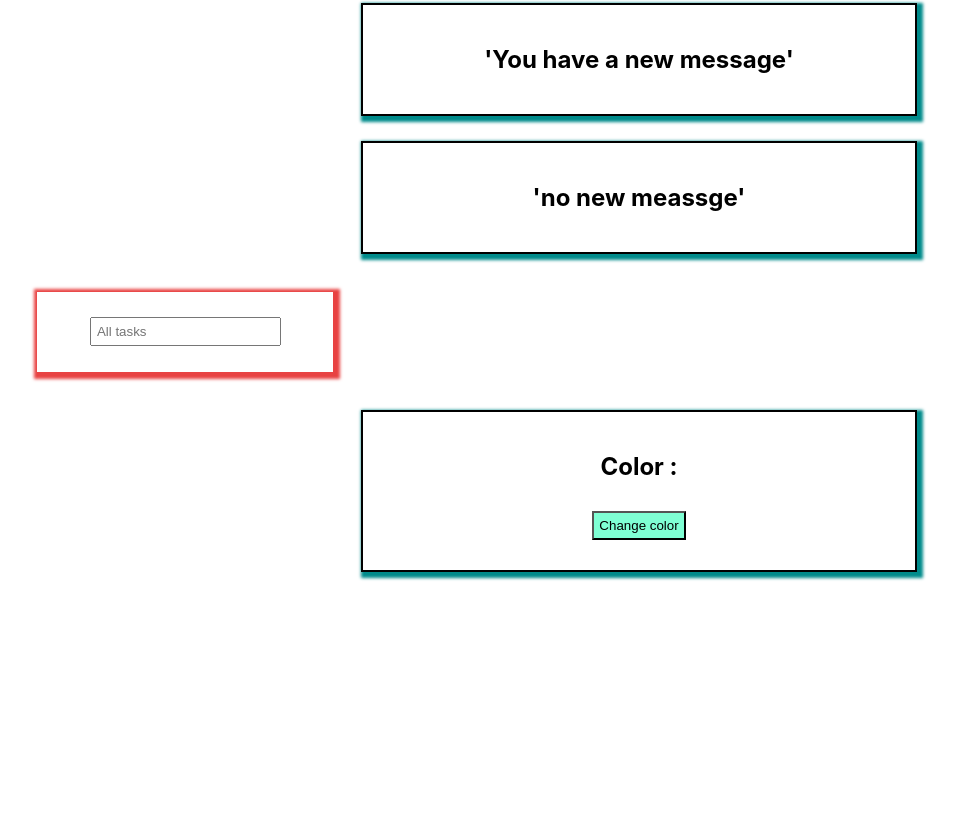
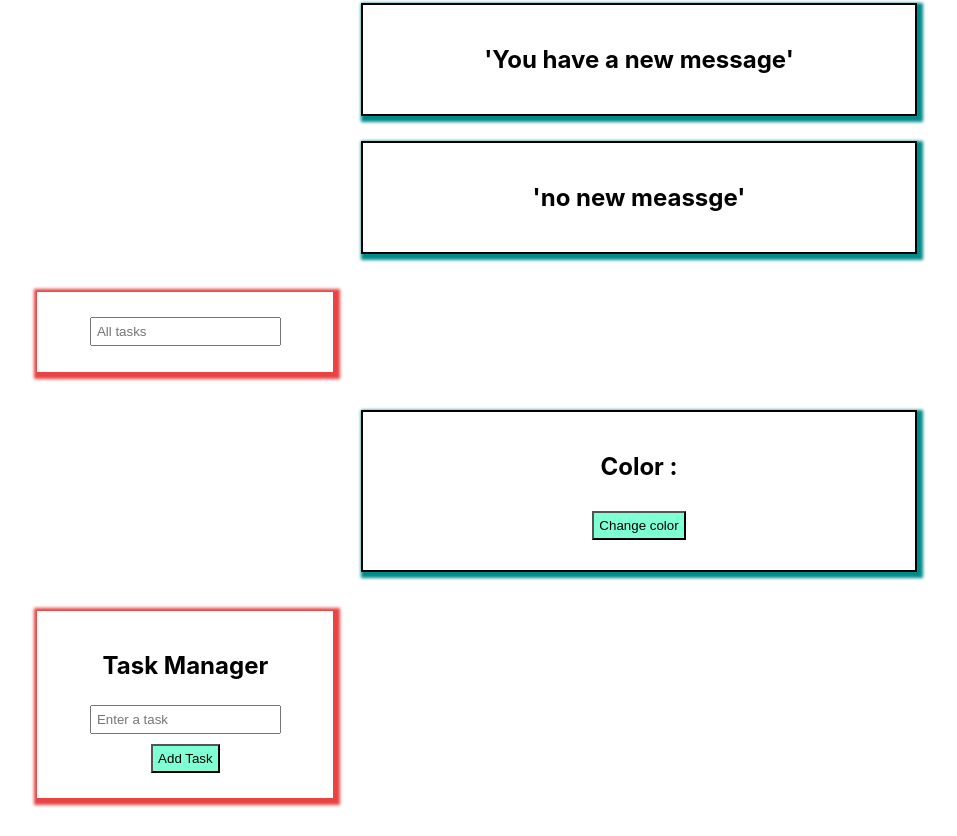
Before and after one commit to Pramod153/React_Complete, a React (Create React App) app: page / in a window 1280 px wide. Shown: the part 2366-3202 px from the top of the page, without its empty margins (1-958 px from the left). Before the commit the page ends 2964 px from the top, so only its background shows below. Built offline with nearby package versions, Linux system fonts and the light colour scheme.

Commit message:
React.js

```diff
--- a/src/App.jsx
+++ b/src/App.jsx
@@ -12,17 +12,18 @@ import ProductCard from "./Component/ProductCard";
 import Notification from "./Component/Notification";
 import List from "./Component/List";
 import ColorChange from "./Component/ColorChange";
+import TaskManager from "./Component/TaskManager";
 
 
 function App() {
   const [color, setColor]= useState("");
    function change(){
-    setColor('red');
+    setColor('green');
    }
+
   return (
     <div >
       <Greetings/>
-
       <Counter/>
       <Message name1='Pramod' age='24'/>
       <Login/>
@@ -36,6 +37,7 @@ function App() {
       <Notification isloggedIn={false}/>
       <List task1='play' task2 = 'Read' task3 ='Fight' task4='sleep' task5='seminar' />
       <ColorChange color={color} changecolor={change} />
+      <TaskManager/>
     </div>
   );
 }
--- /dev/null
+++ b/src/Component/TaskForm.jsx
@@ -0,0 +1,31 @@
+// TaskForm.js
+import React, { useState } from 'react';
+
+const TaskForm = ({ onAddTask }) => {
+  const [task, setTask] = useState('');
+
+  const handleSubmit = (e) => {
+    e.preventDefault();
+    if (task.trim() !== '') {
+      onAddTask(task);
+      setTask('');
+    }
+  };
+
+  return (
+    <form onSubmit={handleSubmit} >
+      <input
+        type="text"
+        value={task}
+        onChange={(e) => setTask(e.target.value)}
+        placeholder="Enter a task"
+        className="border px-4 py-2 rounded w-64"
+      />
+      <button type="submit" >
+        Add Task
+      </button>
+    </form>
+  );
+};
+
+export default TaskForm;
--- /dev/null
+++ b/src/Component/TaskManager.jsx
@@ -0,0 +1,25 @@
+// TaskManager.js
+import React, { useState } from 'react';
+import TaskForm from './TaskForm';
+
+const TaskManager = () => {
+  const [tasks, setTasks] = useState([]);
+
+  const handleAddTask = (newTask) => {
+    setTasks((prevTasks) => [...prevTasks, newTask]);
+  };
+
+  return (
+    <div className="user">
+      <h2 >Task Manager</h2>
+      <TaskForm onAddTask={handleAddTask} />
+
+        {tasks.map((task, index) => (
+          <li key={index} >{task}</li>
+        ))}
+
+    </div>
+  );
+};
+
+export default TaskManager;
```
